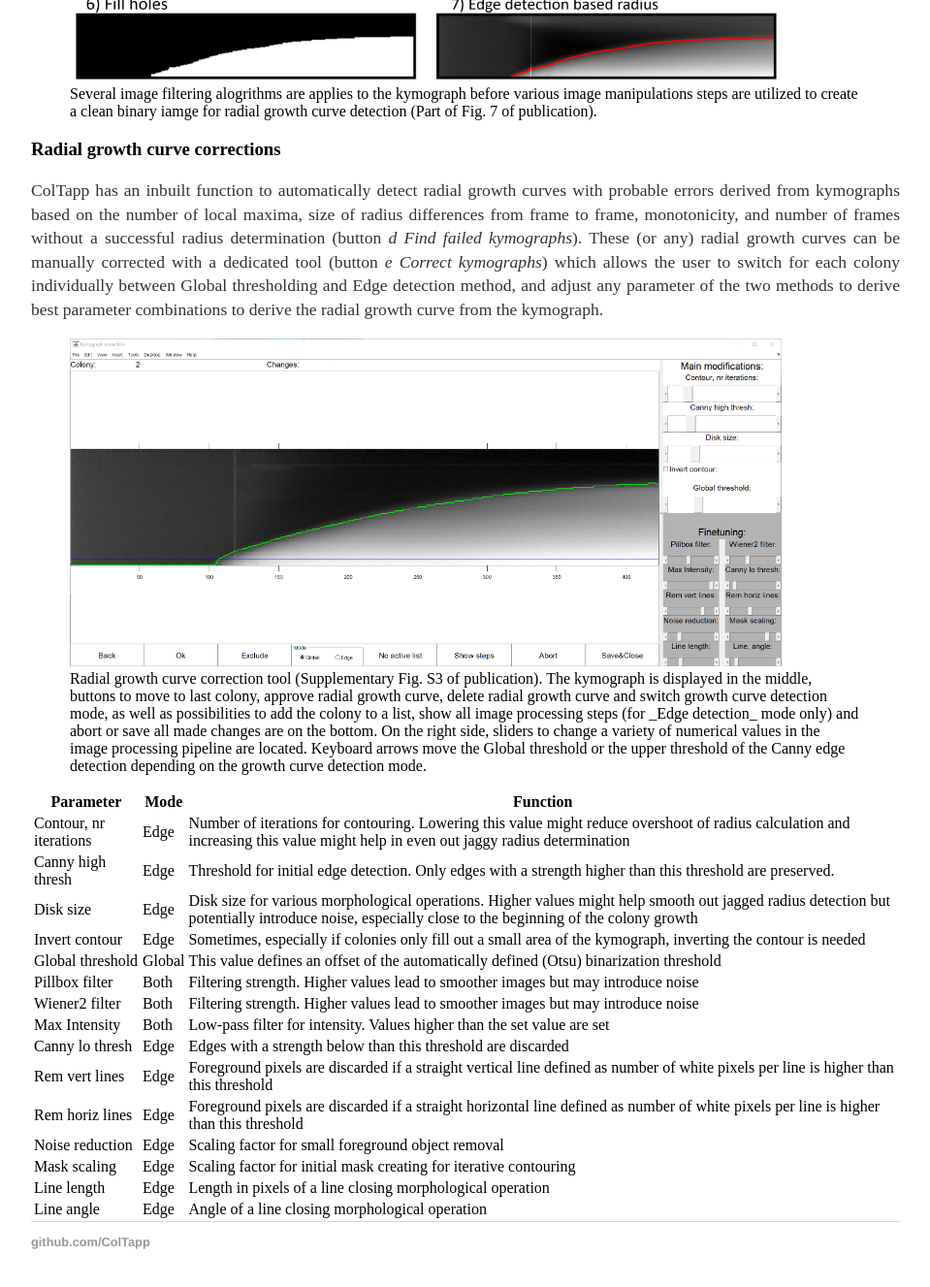
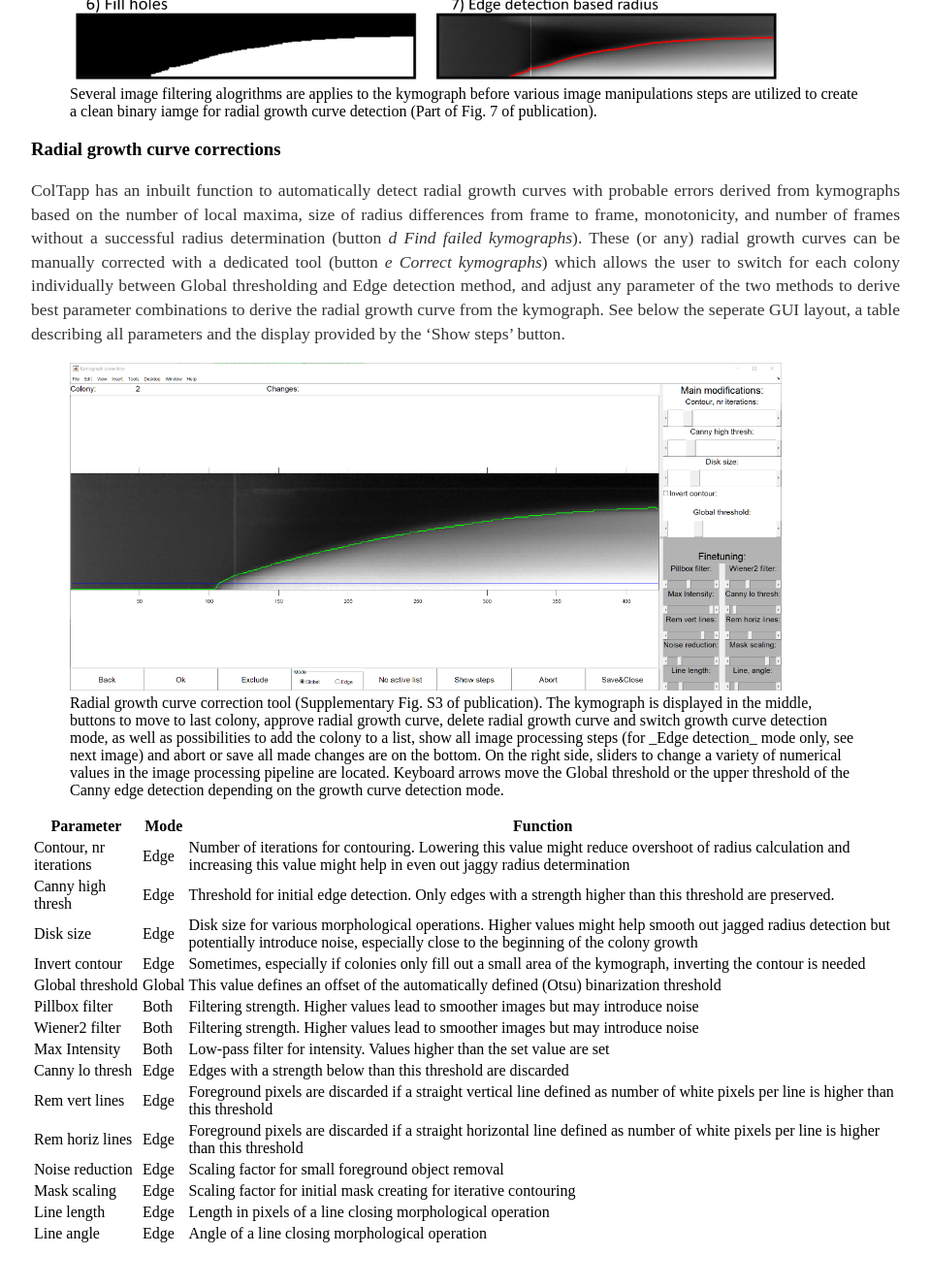
Before and after one commit to ColTapp/ColTapp.github.io, a Jekyll site: the page built from timelapse.md, in a window 1280 px wide and 1400 px high, scrolled down 4316 px. Shown: the top 1327 px of the window at 97% size, without its empty margins (160-1119 px from the left). Built offline with Jekyll 4.4.1, drawn with Linux system fonts in a browser that asks for light colours; some of the changed text lies outside the part shown.

Commit message:
Update timelapse.md

```diff
--- a/timelapse.md
+++ b/timelapse.md
@@ -50,10 +50,10 @@
 </figure>
 
 ### Radial growth curve corrections
-ColTapp has an inbuilt function to automatically detect radial growth curves with probable errors derived from kymographs based on the number of local maxima, size of radius differences from frame to frame, monotonicity, and number of frames without a successful radius determination (button _d Find failed kymographs_). These (or any) radial growth curves can be manually corrected with a dedicated tool (button _e Correct kymographs_) which allows the user to switch for each colony individually between Global thresholding and Edge detection method, and adjust any parameter of the two methods to derive best parameter combinations to derive the radial growth curve from the kymograph.
+ColTapp has an inbuilt function to automatically detect radial growth curves with probable errors derived from kymographs based on the number of local maxima, size of radius differences from frame to frame, monotonicity, and number of frames without a successful radius determination (button _d Find failed kymographs_). These (or any) radial growth curves can be manually corrected with a dedicated tool (button _e Correct kymographs_) which allows the user to switch for each colony individually between Global thresholding and Edge detection method, and adjust any parameter of the two methods to derive best parameter combinations to derive the radial growth curve from the kymograph. See below the seperate GUI layout, a table describing all parameters and the display provided by the 'Show steps' button.
 <figure>
   <img src="{{site.url}}/assets/images/TL4.png" alt="Kymograph correction tool" height="70%"/>
-  <figcaption>Radial growth curve correction tool (Supplementary Fig. S3 of publication). The kymograph is displayed in the middle, buttons to move to last colony, approve radial growth curve, delete radial growth curve and switch growth curve detection mode, as well as possibilities to add the colony to a list, show all image processing steps (for _Edge detection_ mode only) and abort or save all made changes are on the bottom. On the right side, sliders to change a variety of numerical values in the image processing pipeline are located. Keyboard arrows move the Global threshold or the upper threshold of the Canny edge detection depending on the growth curve detection mode. </figcaption>
+  <figcaption>Radial growth curve correction tool (Supplementary Fig. S3 of publication). The kymograph is displayed in the middle, buttons to move to last colony, approve radial growth curve, delete radial growth curve and switch growth curve detection mode, as well as possibilities to add the colony to a list, show all image processing steps (for _Edge detection_ mode only, see next image) and abort or save all made changes are on the bottom. On the right side, sliders to change a variety of numerical values in the image processing pipeline are located. Keyboard arrows move the Global threshold or the upper threshold of the Canny edge detection depending on the growth curve detection mode. </figcaption>
 </figure>
 
 | Parameter | Mode | Function |
@@ -73,3 +73,8 @@
 | Mask scaling | Edge | Scaling factor for initial mask creating for iterative contouring |
 | Line length | Edge | Length in pixels of a line closing morphological operation |
 | Line angle | Edge | Angle of a line closing morphological operation |
+
+<figure>
+  <img src="{{site.url}}/assets/images/TL7.png" alt="The display of the 'show steps' button" height="700px"/>
+  <figcaption>The 'show steps' button displays the image processing steps of the Edge method to derive radial growth curves</figcaption>
+</figure>
```
